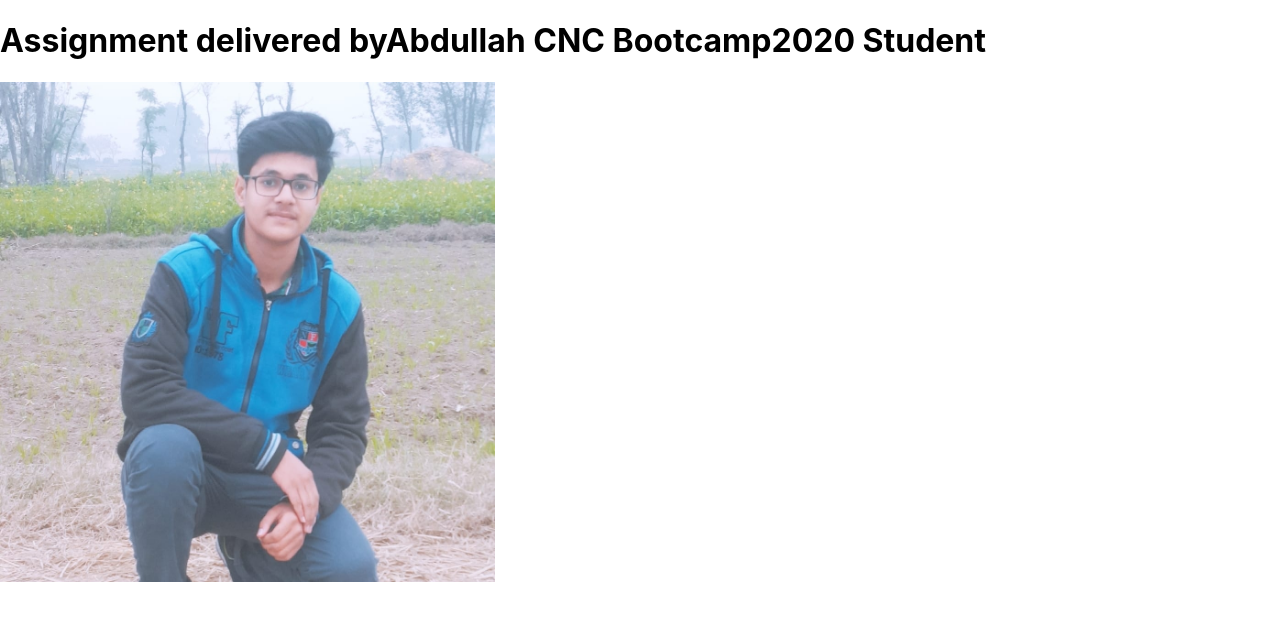
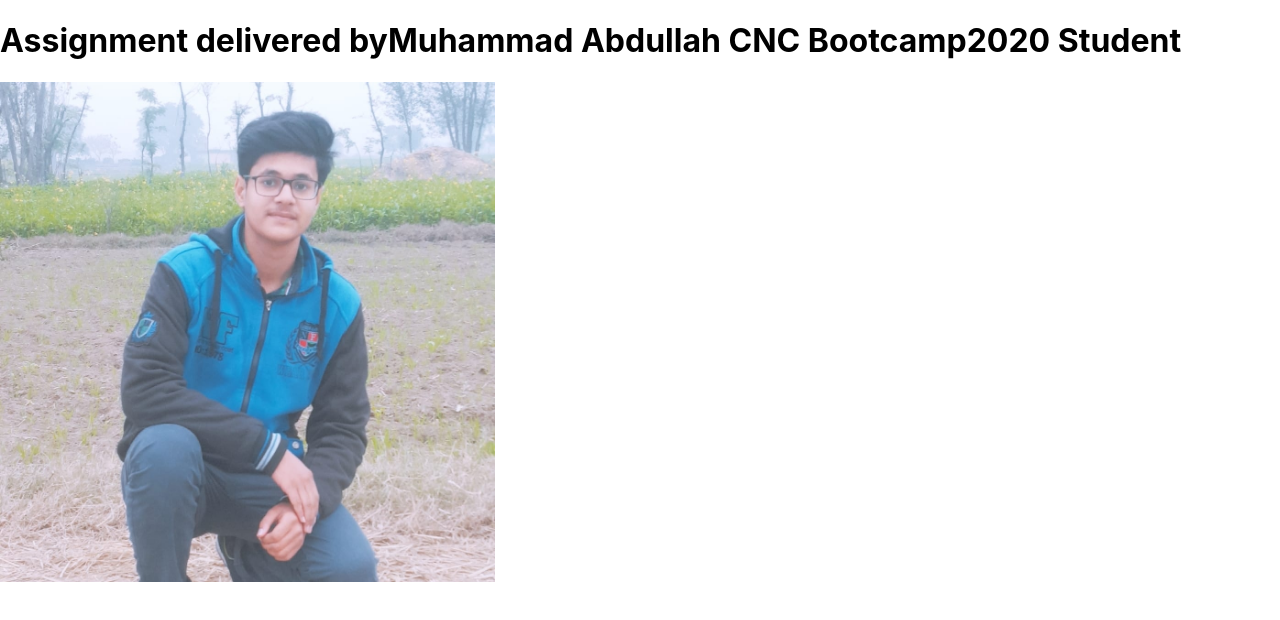
Before and after one commit to WithAbdullah/project3, a React (Create React App) app: page / in a window 1280 px wide. Shown: the top 620 px of the page. Built offline with nearby package versions, Linux system fonts and the light colour scheme.

Commit message:
update my name

```diff
--- a/src/App.js
+++ b/src/App.js
@@ -3,7 +3,8 @@ import Name from './myportfolio'
 
 function App() {
   return (
-    <Name Myname="Abdullah" />
+    <Name Myname="Muhammad Abdullah" />
+
 
   );
 }
```
